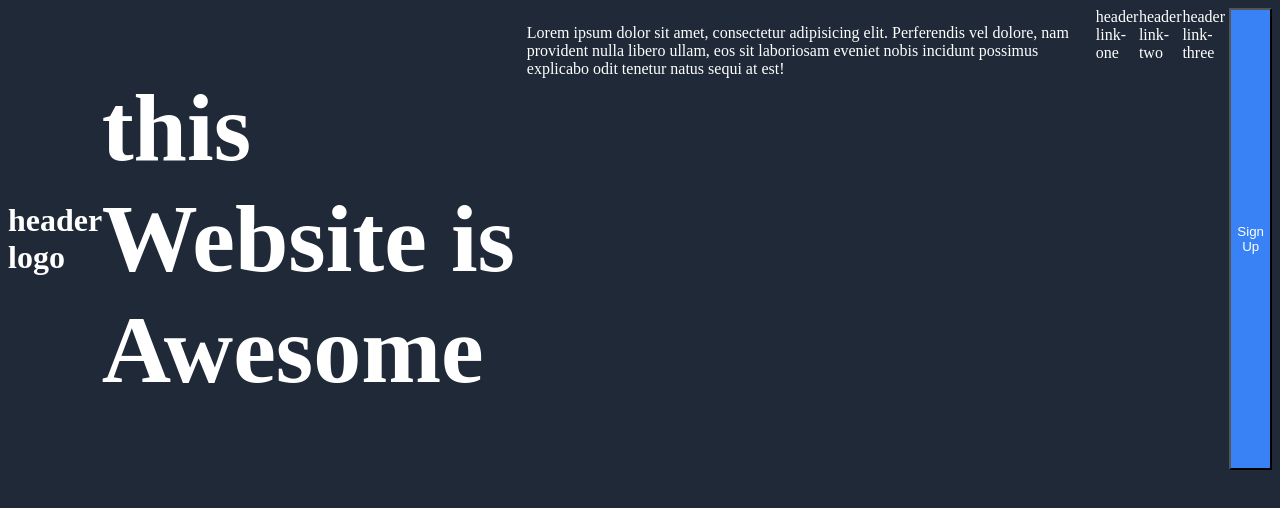
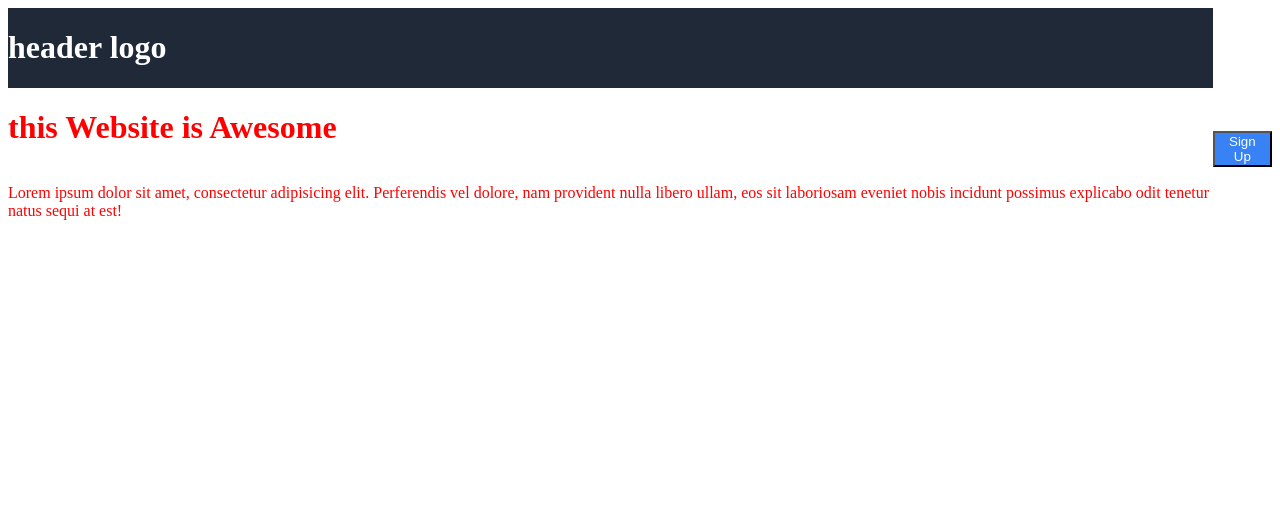
Before and after one commit to leso47/landing-page, a plain HTML site: page index.html in a window 1280 px wide. Drawn offline with Linux system fonts and the light colour scheme.

Commit message:
made text red for readability, transfer background color from body to header

```diff
--- a/index.html
+++ b/index.html
@@ -9,7 +9,7 @@
 </head>
 
 <body>
-
+    <div class="container">
         <div class="header">
             <h1>header logo</h1>
         </div>
@@ -24,6 +24,7 @@
         <a href="#">header link-one</a>
         <a href="#">header link-two</a>
         <a href="#">header link-three</a>
+    </div>
 
     <button>Sign Up</button>
 </body>
--- a/styles/style.css
+++ b/styles/style.css
@@ -1,19 +1,23 @@
 body {
     display: flex;
+    align-items: center;
     justify-content: space-evenly;
-    background-color: #1f2937;
-    color: white;
+
+    color: red;
 }
 
 .header {
     color: white;
     display: flex;
     align-items: center;
+    background-color: #1f2937;
 }
 
 a {
+    display: flex;
     text-decoration: none;
     color: white;
+    justify-content: end;
 }
 
 button {
@@ -26,5 +30,5 @@ button {
 }
 
 .website {
-    font-size: 48px;
+    font-weight: 48px;
 }
```
Lines whose indentation alone changed are shown as unchanged.
